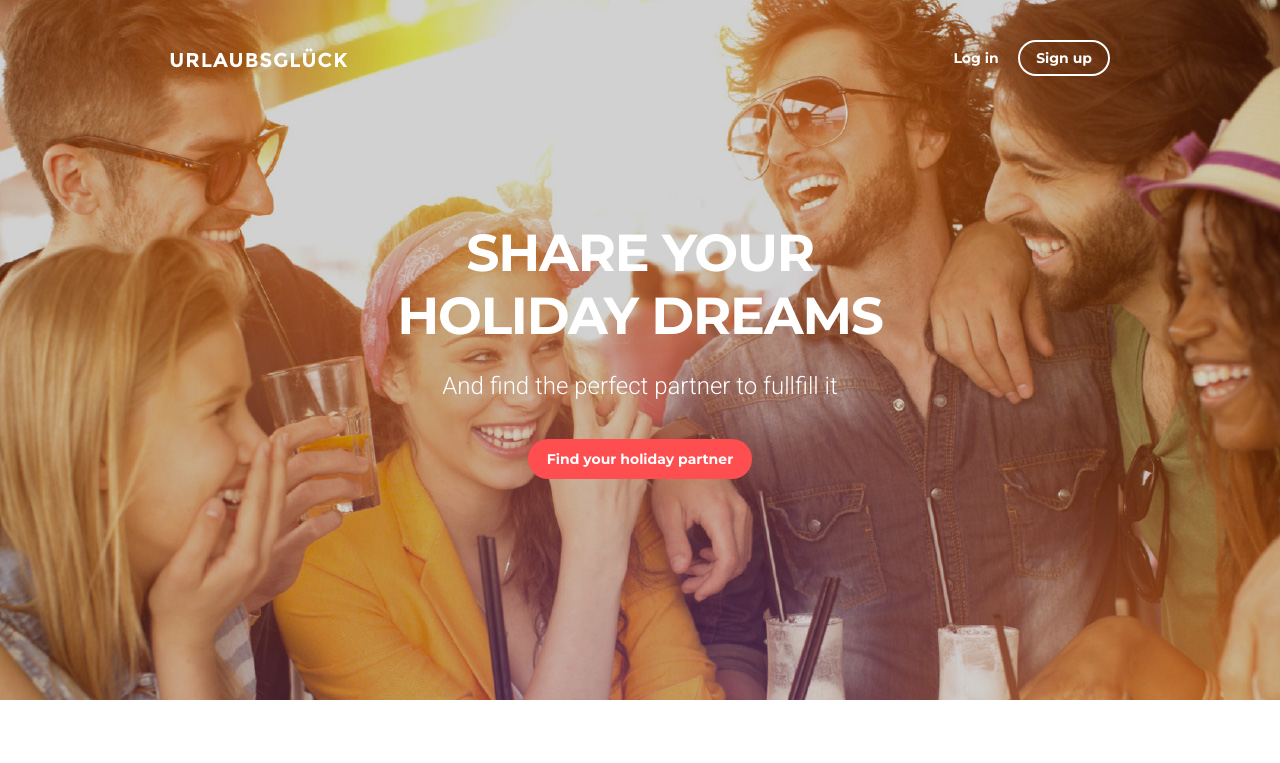
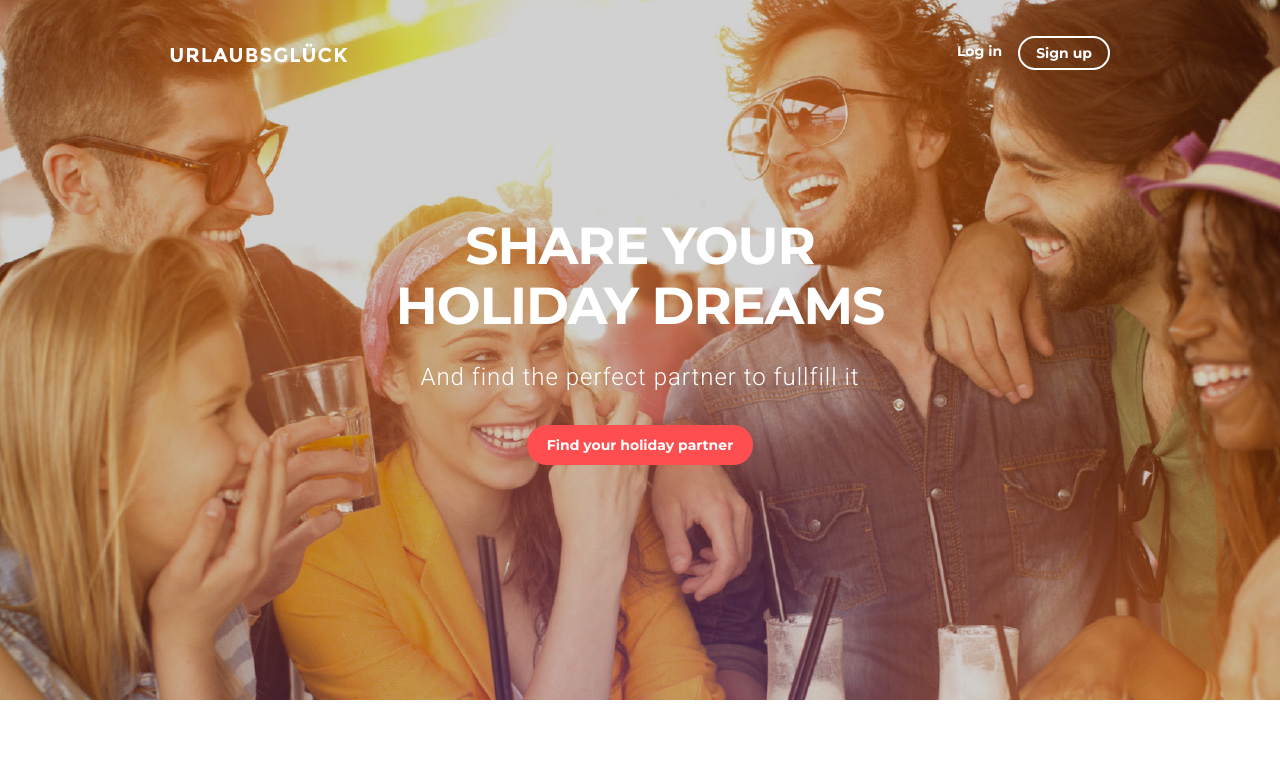
Before and after one commit to shishlachev-ilya/goit-fe-course, a plain HTML site: page html-css/module-08/index.html in a window 1280 px wide. Shown: the top 763 px of the page. Drawn offline with Linux system fonts and the light colour scheme.

Commit message:
fix header

```diff
--- a/html-css/module-08/css/style-all.css
+++ b/html-css/module-08/css/style-all.css
@@ -29,27 +29,36 @@ body {
   line-height: 1.15;
 }
 
+.visually-hidden {
+  position: absolute;
+  clip: rect(0 0 0 0);
+  width: 1px;
+  height: 1px;
+  margin: -1px;
+}
+
 .container {
   margin: 0 auto;
 }
 
-/* header */
+/*header*/
 
 .header {
-  position: fixed;
-  top: 0;
-  left: 0;
-  width: 100%;
+  background-repeat: no-repeat;
+  background-size: cover;
+  background-position: center;
 }
 
-.header .header__row {
+.nav {
   display: flex;
-  align-items: center;
 }
 
-.user-nav .user-nav__link {
-  display: inline-block;
-  padding: 8px 16px;
+.btn-box {
+  display: flex;
+}
+
+.btn-box__item {
+  padding: 7px 16px;
   font-size: 14px;
   font-family: 'Montserrat', sans-serif;
   font-weight: 700;
@@ -57,51 +66,47 @@ body {
   text-decoration: none;
 }
 
-.user-nav .user-nav__link_sign-up {
+.btn-box__item_bordered {
   border: 2px solid var(--color-white);
   border-radius: 50px;
 }
 
-/* main banner */
-
-.main-banner {
-  background-repeat: no-repeat;
-  background-size: cover;
-  background-position: center;
+.title-box {
+  margin: 0 auto;
+  max-width: 550px;
+  text-align: center;
 }
 
-.main-banner .main-banner__row {
-  display: flex;
-  flex-direction: column;
-  justify-content: center;
-  align-items: center;
-}
-
-.main-banner .main-banner__head {
-  margin: 0;
+.title-box__head {
+  margin: 0 0 28px;
   font-family: 'Montserrat', sans-serif;
   font-weight: 700;
   color: var(--color-white);
-  text-align: center;
   text-transform: uppercase;
+  letter-spacing: -1px;
 }
 
-.main-banner .main-banner__text {
+.title-box__text {
+  margin: 0 0 34px;
+  padding: 0;
   font-family: 'Roboto', sans-serif;
   font-weight: 300;
   color: var(--color-white);
+  letter-spacing: 1px;
 }
 
-.main-banner .main-banner__link {
+.title-box__link {
+  display: block;
+  margin: auto;
   padding: 12px 0;
   font-size: 14px;
   font-family: 'Montserrat', sans-serif;
   font-weight: 700;
   color: var(--color-white);
-  text-decoration: none;
   text-align: center;
   background-color: var(--color-main);
   border-radius: 50px;
+  text-decoration: none;
 }
 
 /* section-header */
@@ -214,34 +219,31 @@ body {
     width: 748px;
   }
 
-  .header .header__row {
-    justify-content: space-between;
-    padding: 40px;
-  }
-
-  .main-banner {
+  .header {
     min-height: 700px;
     background-image: url(../img/tablet-banner.jpg);
   }
 
-  .main-banner .main-banner__row {
-    min-height: 700px;
+  .nav {
+    padding: 36px 0;
+    justify-content: space-between;
+    align-items: center;
   }
 
-  .main-banner .main-banner__head {
-    max-width: 520px;
-    font-size: 52px;
-    letter-spacing: -1.2px;
-    line-height: 63px;
+  .top {
+    padding: 0 50px 110px;
   }
 
-  .main-banner .main-banner__text {
-    font-size: 24px;
-    margin: 26px 0 38px;
+  .title-box__head {
+    font-size: 52px;
   }
 
-  .main-banner .main-banner__link {
-    min-width: 224px;
+  .title-box__text {
+    font-size: 24px;
+  }
+
+  .title-box__link {
+    max-width: 226px;
   }
 
   .partner-list {
@@ -275,12 +277,12 @@ body {
     width: 940px;
   }
 
-  .header .header__row {
-    padding: 40px 0;
+  .header {
+    background-image: url(../img/desctop-banner.jpg);
   }
 
-  .main-banner {
-    background-image: url(../img/desctop-banner.jpg);
+  .top {
+    padding: 0 0 110px;
   }
 
   .partner-list {
@@ -314,41 +316,36 @@ body {
     padding: 0 18px;
   }
 
-  .header .header__row {
-    padding: 16px 0;
+  .header {
+    min-height: 540px;
+    background-image: url(../img/mobile-banner.jpg);
+  }
+
+  .nav {
     flex-direction: column;
+    align-items: center;
+    padding: 20px 0 40px;
+  }
+
+  .btn-box {
+    order: 1;
+    padding-bottom: 110px;
   }
 
   .logo {
     order: 2;
-    margin: 110px 0 0;
   }
 
-  .user-nav {
-    order: 1;
-  }
-
-  .main-banner {
-    min-height: 540px;
-    background-image: url(../img/mobile-banner.jpg);
-  }
-
-  .main-banner .main-banner__row {
-    min-height: 540px;
-  }
-
-  .main-banner .main-banner__head {
-    margin: 34px 0 0;
+  .title-box__head {
     font-size: 30px;
   }
 
-  .main-banner .main-banner__text {
+  .title-box__text {
     font-size: 18px;
-    margin: 20px 0;
   }
 
-  .main-banner .main-banner__link {
-    min-width: 280px;
+  .title-box__link {
+    max-width: 280px;
   }
 
   .partner-list .partner-list__item:not(:last-child) {
--- a/html-css/module-08/css/style.css
+++ b/html-css/module-08/css/style.css
@@ -27,6 +27,14 @@ body {
   line-height: 1.15;
 }
 
+.visually-hidden {
+  position: absolute;
+  clip: rect(0 0 0 0);
+  width: 1px;
+  height: 1px;
+  margin: -1px;
+}
+
 .container {
   margin: 0 auto;
 }
@@ -50,52 +58,25 @@ body {
   }
 }
 
-/* header */
+/*header*/
 
 .header {
-  position: fixed;
-  top: 0;
-  left: 0;
-  width: 100%;
+  background-repeat: no-repeat;
+  background-size: cover;
+  background-position: center;
+
 }
 
-.header .header__row {
+.nav {
   display: flex;
-  align-items: center;
 }
 
-@media screen and (max-width: 767px) {
-  .header .header__row {
-    padding: 16px 0;
-    flex-direction: column;
-  }
-
-  .logo {
-    order: 2;
-    margin: 110px 0 0;
-  }
-
-  .user-nav {
-    order: 1;
-  }
+.btn-box {
+  display: flex;
 }
 
-@media screen and (min-width: 768px) {
-  .header .header__row {
-    justify-content: space-between;
-    padding: 40px;
-  }
-}
-
-@media screen and (min-width: 940px) {
-  .header .header__row {
-    padding: 40px 0;
-  }
-}
-
-.user-nav .user-nav__link {
-  display: inline-block;
-  padding: 8px 16px;
+.btn-box__item {
+  padding: 7px 16px;
   font-size: 14px;
   font-family: 'Montserrat', sans-serif;
   font-weight: 700;
@@ -103,110 +84,123 @@ body {
   text-decoration: none;
 }
 
-.user-nav .user-nav__link_sign-up {
+.btn-box__item_bordered {
   border: 2px solid var(--color-white);
   border-radius: 50px;
 }
 
-/* main banner */
-
-.main-banner {
-  background-repeat: no-repeat;
-  background-size: cover;
-  background-position: center;
+.title-box {
+  margin: 0 auto;
+  max-width: 550px;
+  text-align: center;
 }
 
-.main-banner .main-banner__row {
-  display: flex;
-  flex-direction: column;
-  justify-content: center;
-  align-items: center;
-}
-
-.main-banner .main-banner__head {
-  margin: 0;
+.title-box__head {
+  margin: 0 0 28px;
   font-family: 'Montserrat', sans-serif;
   font-weight: 700;
   color: var(--color-white);
-  text-align: center;
   text-transform: uppercase;
+  letter-spacing: -1px;
 }
 
-.main-banner .main-banner__text {
+.title-box__text {
+  margin: 0 0 34px;
+  padding: 0;
   font-family: 'Roboto', sans-serif;
   font-weight: 300;
   color: var(--color-white);
+  letter-spacing: 1px;
 }
 
-.main-banner .main-banner__link {
+.title-box__link {
+  display: block;
+  margin: auto;
   padding: 12px 0;
   font-size: 14px;
   font-family: 'Montserrat', sans-serif;
   font-weight: 700;
   color: var(--color-white);
-  text-decoration: none;
   text-align: center;
   background-color: var(--color-main);
   border-radius: 50px;
+  text-decoration: none;
 }
 
+
 @media screen and (max-width: 767px) {
-  .main-banner {
+  .header {
     min-height: 540px;
     background-image: url(../img/mobile-banner.jpg);
   }
 
-  .main-banner .main-banner__row {
-    min-height: 540px;
+  .nav {
+    flex-direction: column;
+    align-items: center;
+    padding: 20px 0 40px;
   }
 
-  .main-banner .main-banner__head {
-    margin: 34px 0 0;
+  .btn-box {
+    order: 1;
+    padding-bottom: 110px;
+  }
+
+  .logo {
+    order: 2;
+  }
+
+  .title-box__head {
     font-size: 30px;
   }
 
-  .main-banner .main-banner__text {
+  .title-box__text {
     font-size: 18px;
-    margin: 20px 0;
   }
 
-  .main-banner .main-banner__link {
-    min-width: 280px;
+  .title-box__link {
+    max-width: 280px;
   }
 }
 
 @media screen and (min-width: 768px) {
-  .main-banner {
+  .header {
     min-height: 700px;
     background-image: url(../img/tablet-banner.jpg);
   }
 
-  .main-banner .main-banner__row {
-    min-height: 700px;
+  .nav {
+    padding: 36px 0;
+    justify-content: space-between;
+    align-items: center;
   }
 
-  .main-banner .main-banner__head {
-    max-width: 520px;
-    font-size: 52px;
-    letter-spacing: -1.2px;
-    line-height: 63px;
+  .top {
+    padding: 0 50px 110px;
   }
 
-  .main-banner .main-banner__text {
-    font-size: 24px;
-    margin: 26px 0 38px;
+  .title-box__head {
+    font-size: 52px;
   }
 
-  .main-banner .main-banner__link {
-    min-width: 224px;
+  .title-box__text {
+    font-size: 24px;
+  }
+
+  .title-box__link {
+    max-width: 226px;
   }
 }
 
 @media screen and (min-width: 940px) {
-  .main-banner {
+  .header {
     background-image: url(../img/desctop-banner.jpg);
   }
+
+  .top {
+    padding: 0 0 110px;
+  }
 }
+
 
 /* section-header */
 
--- a/html-css/module-08/index.html
+++ b/html-css/module-08/index.html
@@ -12,33 +12,37 @@
   <link rel="stylesheet" href="css/style-all.css">
 </head>
 <body>
+
 <header class="header">
   <div class="container">
+    <div class="header__row top">
+      <nav class="nav">
+        <a href="#" class="logo" target="_self">
+          <img src="img/logo.png" alt="logo">
+          <span class="visually-hidden">some text</span>
+        </a>
+
+        <div class="btn-box">
+          <a href="#" class="btn-box__item">Log in</a>
+
+          <a href="#" class="btn-box__item btn-box__item_bordered">Sign up</a>
+        </div>
+      </nav>
+    </div>
+
     <div class="header__row">
-      <a class="logo" target="_self">
-        <img src="img/logo.png" alt="logo" width="178" height="20">
-      </a>
+      <div class="title-box">
+        <h1 class="title-box__head">Share your holiday dreams</h1>
 
-      <div class="user-nav">
-        <a href="#" class="user-nav__link">Log in</a>
+        <p class="title-box__text">And find the perfect partner to fullfill it</p>
 
-        <a href="#" class="user-nav__link user-nav__link_sign-up">Sign up</a>
+        <a href="#" class="title-box__link" target="_blank">Find your holiday partner</a>
       </div>
     </div>
   </div>
 </header>
 
 <main>
-  <section class="main-banner">
-    <div class="main-banner__row">
-      <h1 class="main-banner__head">Share your holiday dreams</h1>
-
-      <p class="main-banner__text">And find the perfect partner to fullfill it</p>
-
-      <a href="#" class="main-banner__link" target="_blank">Find your holiday partner</a>
-    </div>
-  </section>
-
   <section class="partner">
     <div class="container">
       <h2 class="section-header">Meet a partner for your best holiday</h2>
@@ -76,7 +80,8 @@
 
             <h3 class="article__head">Lucas Marsha</h3>
 
-            <p class="article__text">I get my inspiration from nature and objects around me. I have a passion to
+            <p class="article__text">I get my inspiration from nature and objects around me. I have a
+              passion to
               colours, typography and skateboards.
             </p>
           </article>
```
